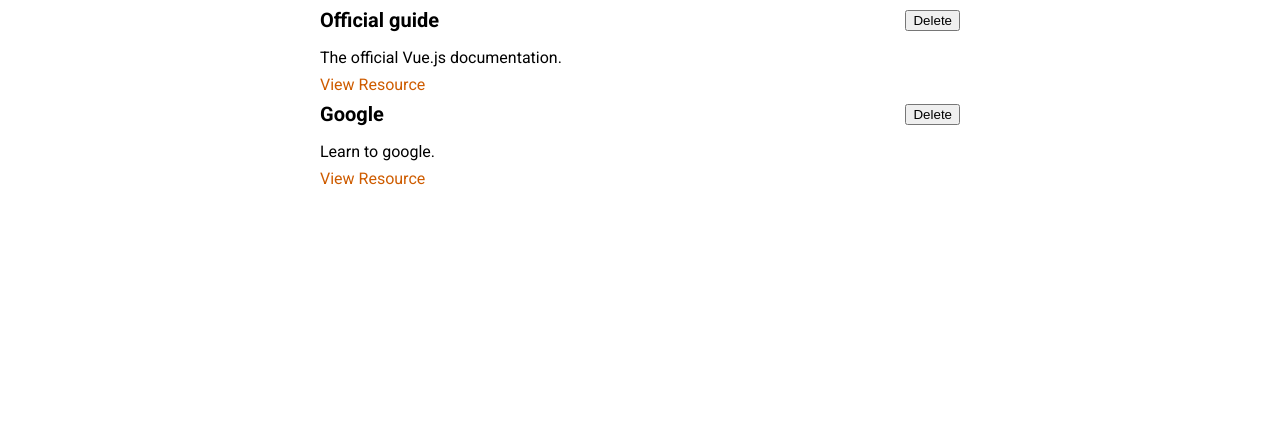
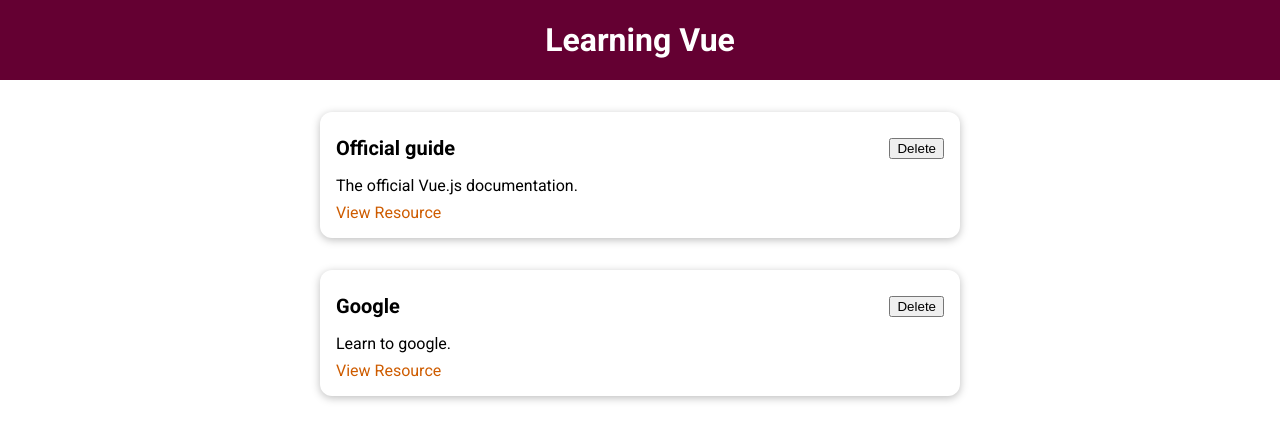
Before and after one commit to ihrynkiv/modal-vue, a Vue app: page / in a window 1280 px wide. Shown: the top 440 px of the page. Built offline with nearby package versions, Linux system fonts and the light colour scheme.

Commit message:
Add TheHeader and BaseCard components

```diff
--- a/src/App.vue
+++ b/src/App.vue
@@ -1,12 +1,16 @@
 <template>
+  <the-header title="Learning Vue" />
   <stored-resource :resources="storedResources" />
 </template>
 
 <script>
 import StoredResource from './components/learning-resources/StoredResources.vue';
+import TheHeader from './components/layouts/TheHeader.vue';
+
 export default {
   components: {
-    StoredResource
+    StoredResource,
+    TheHeader
   },
   data() {
     return {
--- /dev/null
+++ b/src/components/UI/BaseCard.vue
@@ -0,0 +1,15 @@
+<template>
+  <div>
+    <slot />
+  </div>
+</template>
+
+<style scoped>
+div {
+  border-radius: 12px;
+  box-shadow: 0 2px 8px rgba(0, 0, 0, 0.26);
+  padding: 1rem;
+  margin: 2rem auto;
+  max-width: 40rem;
+}
+</style>
--- /dev/null
+++ b/src/components/layouts/TheHeader.vue
@@ -0,0 +1,27 @@
+<template>
+  <header>
+    <h1>{{ title }}</h1>
+  </header>
+</template>
+
+<script>
+export default {
+  props: ['title']
+};
+</script>
+
+<style scoped>
+header {
+  width: 100%;
+  height: 5rem;
+  background-color: #640032;
+  display: flex;
+  justify-content: center;
+  align-items: center;
+}
+
+header h1 {
+  color: white;
+  margin: 0;
+}
+</style>
--- a/src/components/learning-resources/LearningResource.vue
+++ b/src/components/learning-resources/LearningResource.vue
@@ -1,15 +1,15 @@
 <template>
   <li>
-    <div>
+    <base-card>
       <header>
         <h3>{{ title }}</h3>
         <button>Delete</button>
       </header>
-    </div>
-    <p>{{ description }}</p>
-    <nav>
-      <a :href="link">View Resource</a>
-    </nav>
+      <p>{{ description }}</p>
+      <nav>
+        <a :href="link">View Resource</a>
+      </nav>
+    </base-card>
   </li>
 </template>
 
--- a/src/main.js
+++ b/src/main.js
@@ -1,7 +1,10 @@
 import { createApp } from 'vue';
 
 import App from './App.vue';
+import BaseCard from './components/UI/BaseCard.vue';
 
 const app = createApp(App);
 
+app.component('base-card', BaseCard);
+
 app.mount('#app');
```
